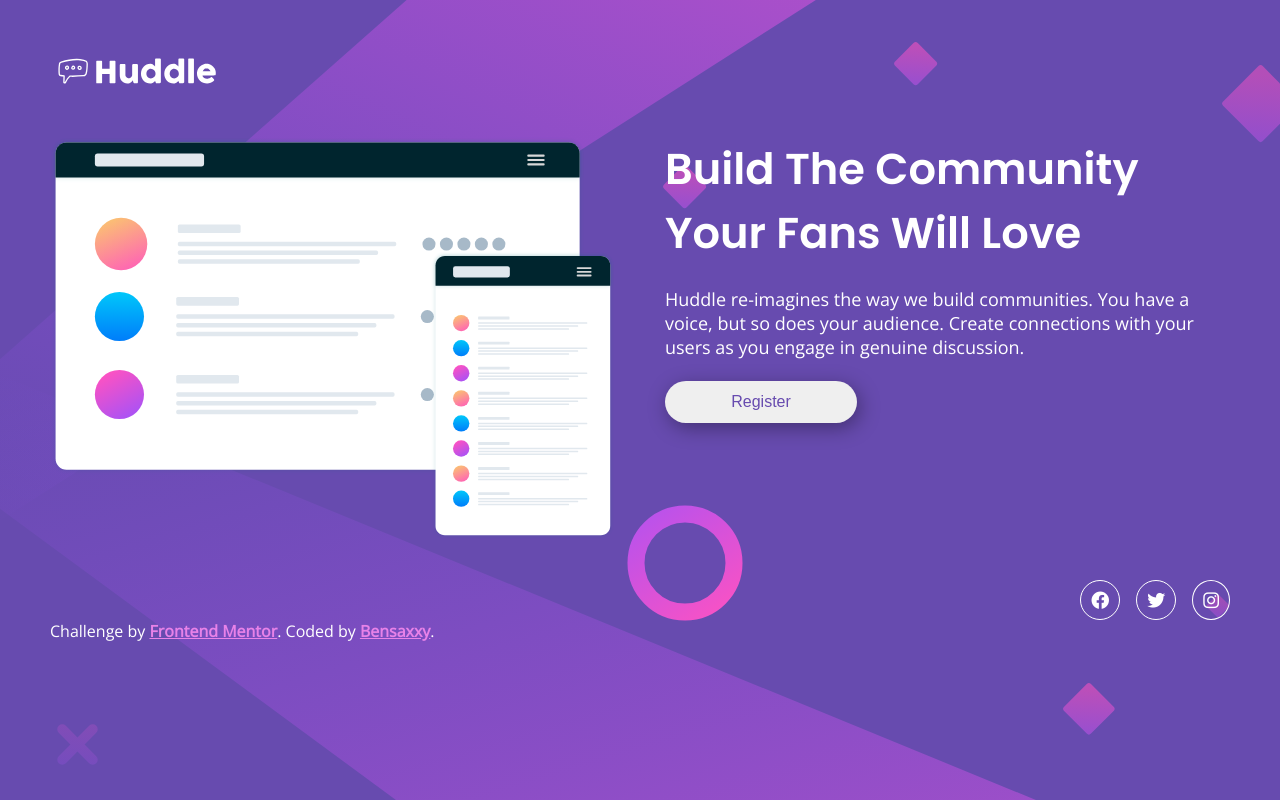
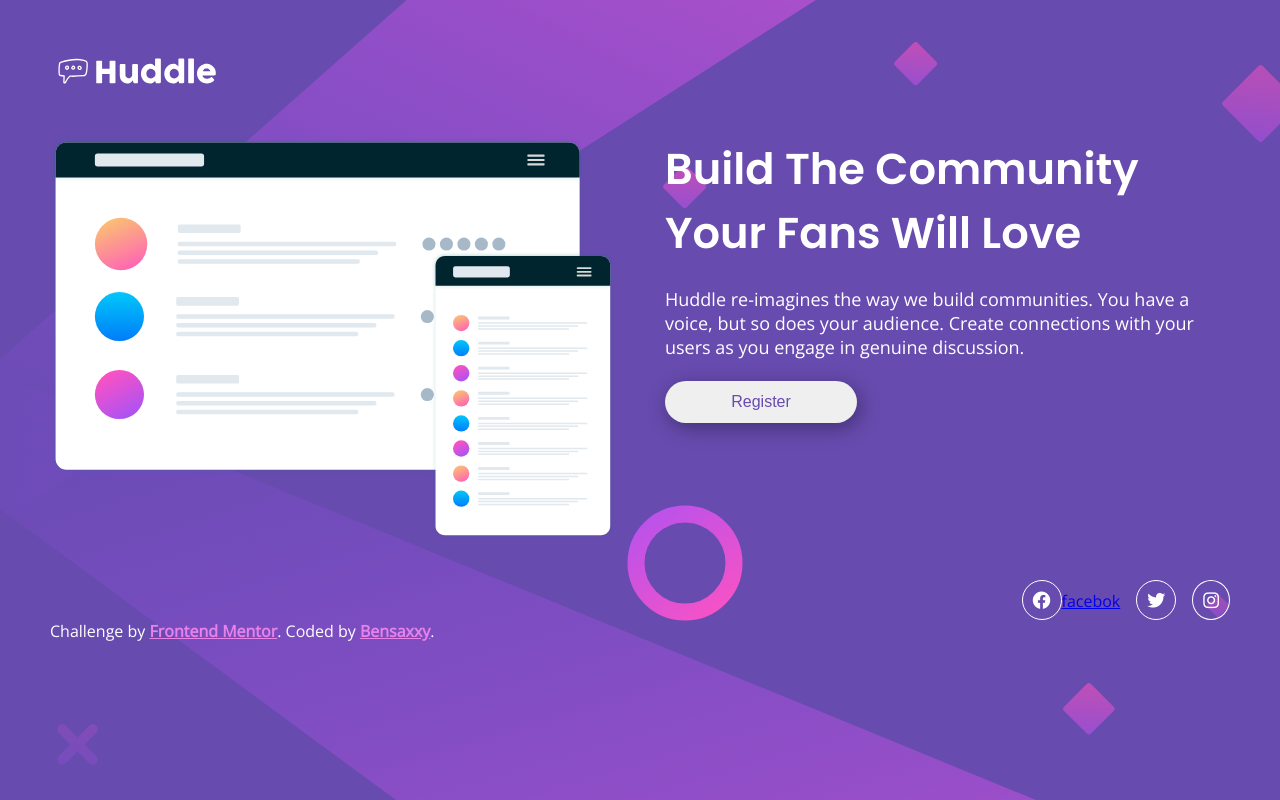
Before and after one commit to Bensaxxy/huddle-landing-page-with-single-introductory-section-master, a plain HTML site: page index.html in a window 1280 px wide. Drawn offline with nearby package versions, Linux system fonts and the light colour scheme.

Commit message:
update
update

```diff
--- a/index.html
+++ b/index.html
@@ -40,7 +40,7 @@
     <footer>
 
       <div class="social-icons">
-      <a href="#"><i class="fa-brands fa-facebook"></i></a>
+      <a href="#"><i class="fa-brands fa-facebook"></i>facebok</a>
       <a href="#"><i class="fa-brands fa-twitter"></i></a>
       <a href="#"><i class="fa-brands fa-instagram"></i></a>
     </div>
```
